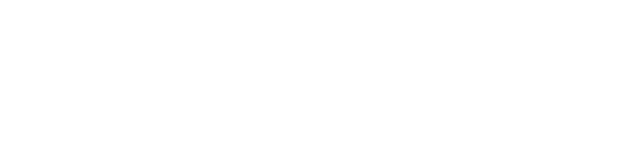
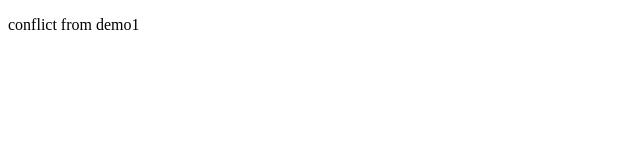
Before and after one commit to vu-truong-giang/giang, a plain HTML site: page index.html in a window 1280 px wide. Shown: the whole page, without its empty margins (0-640 px from the left). Drawn offline with Linux system fonts and the light colour scheme.

Commit message:
conflict frim demo1

```diff
--- a/index.html
+++ b/index.html
@@ -6,6 +6,6 @@
     <title>Document</title>
 </head>
 <body>
-
+    <p>conflict from demo1</p>
 </body>
 </html>
```
